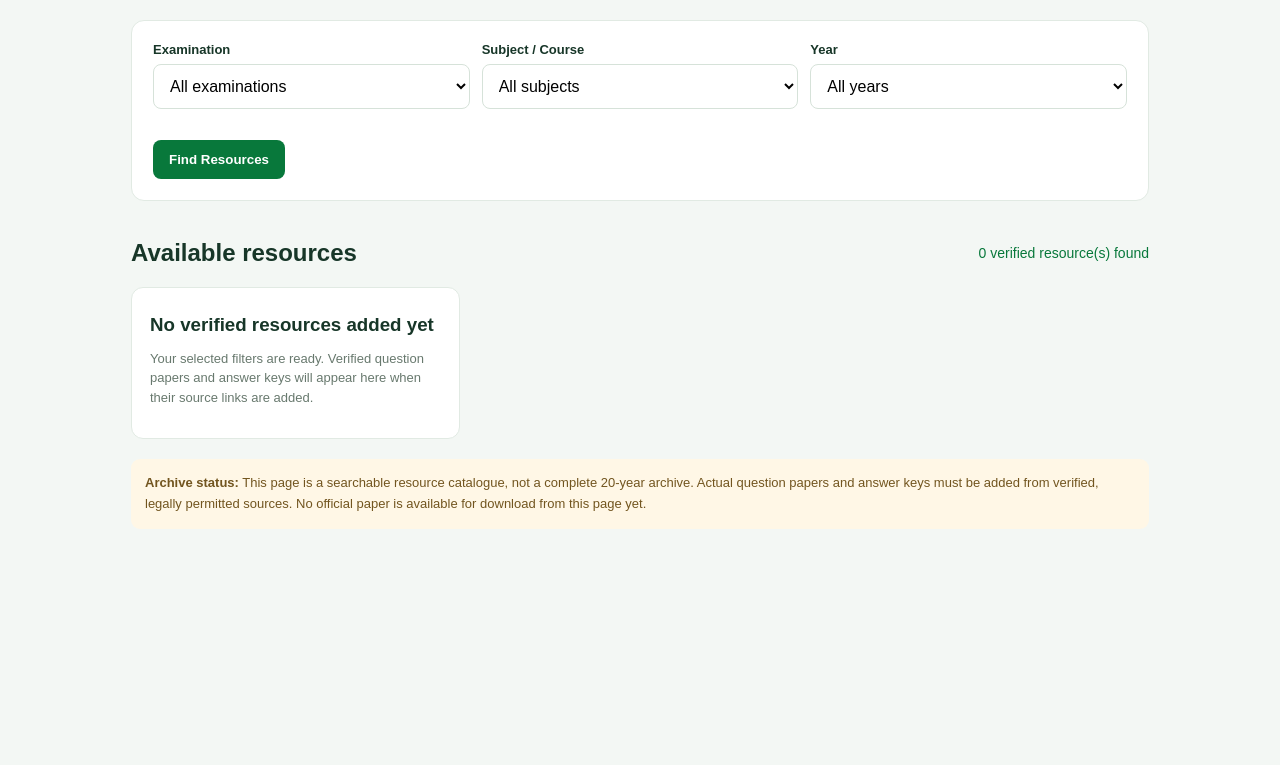
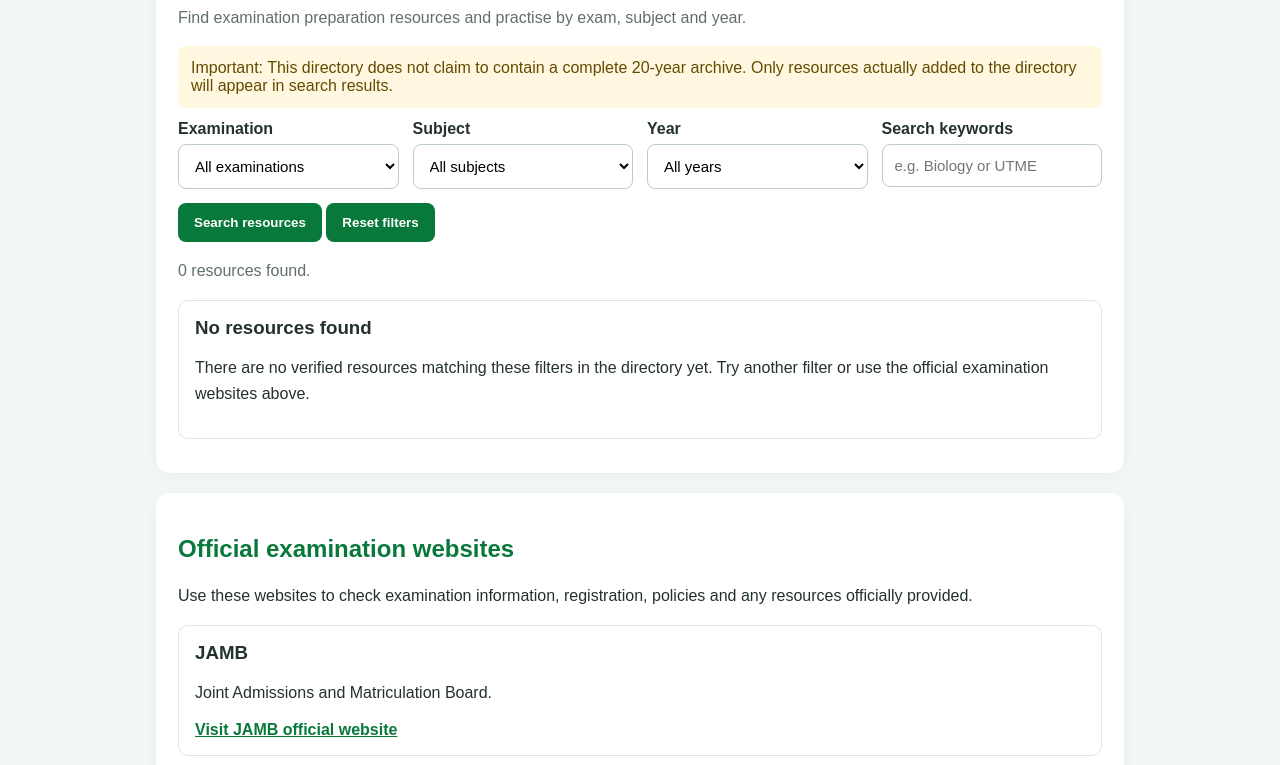
Before and after one commit to Joshleeboyz/campusgenius, a plain HTML site: page pages/past-questions.html in a window 1280 px wide. Shown: the part 167-932 px from the top of the page. Before the commit the page ends 800 px from the top, so only its background shows below. Drawn offline with Linux system fonts and the light colour scheme.

Commit message:
Update past-questions.html

```diff
--- a/pages/past-questions.html
+++ b/pages/past-questions.html
@@ -3,59 +3,60 @@
 <html lang="en">
 <head>
 <meta charset="UTF-8">
-<meta name="viewport" content="width=device-width,initial-scale=1">
-<title>Past Questions Library | CampusGenius</title>
+<meta name="viewport" content="width=device-width, initial-scale=1">
+<title>Past Questions Centre | CampusGenius</title>
 <style>
 *{box-sizing:border-box}
-body{margin:0;font-family:Arial,sans-serif;background:#f3f7f4;color:#173628}
-header{background:#08783b;color:white;padding:18px 5%;display:flex;justify-content:space-between;align-items:center;gap:12px}
-header a{color:white;text-decoration:none;font-weight:bold}
-main{max-width:1050px;margin:30px auto;padding:0 16px}
-.muted{color:#68796e;line-height:1.6}
-.panel{background:white;border:1px solid #e1eae3;border-radius:13px;padding:21px;margin:18px 0}
-.filters{display:grid;grid-template-columns:repeat(3,minmax(0,1fr));gap:12px}
-label{display:block;font-size:13px;font-weight:bold;margin-bottom:7px}
-select,input{width:100%;padding:12px;border:1px solid #d6e2d9;border-radius:8px;background:white;font:inherit}
-button{background:#08783b;color:white;border:0;padding:12px 16px;border-radius:8px;cursor:pointer;font-weight:bold}
-.grid{display:grid;grid-template-columns:repeat(3,minmax(0,1fr));gap:15px}
-.card{background:white;border:1px solid #e1eae3;border-radius:12px;padding:18px}
-.card h3{margin:8px 0}
-.tag{display:inline-block;background:#e8f4ec;color:#08783b;padding:5px 8px;border-radius:6px;font-size:12px;font-weight:bold}
-.card p{font-size:13px;line-height:1.5;color:#68796e}
-.card button{width:100%}
-#resultsMessage{color:#08783b;font-size:14px}
-.note{background:#fff7e6;color:#72551f;padding:14px;border-radius:9px;font-size:13px;line-height:1.6;margin-top:20px}
-@media(max-width:750px){.grid{grid-template-columns:repeat(2,minmax(0,1fr))}.filters{grid-template-columns:1fr}}
-@media(max-width:480px){.grid{grid-template-columns:1fr}header{padding:16px}}
+body{margin:0;font-family:Arial,sans-serif;background:#f3f7f4;color:#24332a}
+header{background:#08783b;color:#fff;padding:18px 6%;display:flex;justify-content:space-between;align-items:center;gap:12px;flex-wrap:wrap}
+header a{color:white;text-decoration:none}
+main{max-width:1000px;margin:28px auto;padding:0 16px}
+.panel{background:white;padding:22px;border-radius:14px;box-shadow:0 3px 14px #0000000b;margin-bottom:20px}
+h1,h2{color:#08783b}
+p{line-height:1.6}
+.muted{color:#617067}
+.grid{display:grid;grid-template-columns:repeat(auto-fit,minmax(190px,1fr));gap:14px}
+label{display:block;font-weight:bold;margin:12px 0 6px}
+input,select{width:100%;padding:12px;border:1px solid #bdcfc1;border-radius:8px;font-size:15px;background:white}
+button{padding:12px 16px;border:0;border-radius:8px;background:#08783b;color:white;font-weight:bold;cursor:pointer;margin-top:14px}
+button:hover{background:#065e2e}
+.resource{padding:16px;border:1px solid #dce6de;border-radius:10px;margin:12px 0}
+.resource h3{margin:0 0 8px}
+.resource a{color:#08783b;font-weight:bold}
+.tag{display:inline-block;background:#e3f1e7;color:#075b2d;padding:5px 8px;border-radius:6px;font-size:12px;margin-bottom:8px}
+.notice{background:#fff7df;padding:13px;border-radius:8px;color:#634b00}
+footer{text-align:center;padding:24px;color:#617067}
 </style>
 </head>
 <body>
 <header>
-  <strong>CampusGenius Past Questions</strong>
-  <a href="dashboard.html">← Dashboard</a>
+<strong>CampusGenius</strong>
+<a href="dashboard.html">Dashboard</a>
 </header>
+
 <main>
-  <h1>Past Questions Library 📚</h1>
-  <p class="muted">Find examination practice resources by examination type, subject, year and institution.</p>
+<section class="panel">
+<h1>Past Questions Centre</h1>
+<p class="muted">Find examination preparation resources and practise by exam, subject and year.</p>
+<div class="notice">Important: This directory does not claim to contain a complete 20-year archive. Only resources actually added to the directory will appear in search results.</div>
 
-  <section class="panel">
-    <div class="filters">
+<div class="grid">
 <div>
 <label for="exam">Examination</label>
 <select id="exam">
 <option value="all">All examinations</option>
-          <option>JAMB / UTME</option>
-          <option>WAEC</option>
-          <option>NECO</option>
-          <option>University</option>
-          <option>Polytechnic</option>
+<option value="JAMB">JAMB / UTME</option>
+<option value="WAEC">WAEC</option>
+<option value="NECO">NECO</option>
+<option value="University">University exams</option>
+<option value="Polytechnic">Polytechnic exams</option>
 </select>
 </div>
 <div>
-        <label for="subject">Subject / Course</label>
+<label for="subject">Subject</label>
 <select id="subject">
 <option value="all">All subjects</option>
-          <option>English Language</option>
+<option>Use of English</option>
 <option>Mathematics</option>
 <option>Biology</option>
 <option>Chemistry</option>
@@ -63,93 +64,134 @@ button{background:#08783b;color:white;border:0;padding:12px 16px;border-radius:8
 <option>Economics</option>
 <option>Government</option>
 <option>Health Information Management</option>
-          <option>Other</option>
 </select>
 </div>
 <div>
 <label for="year">Year</label>
-        <select id="year">
-          <option value="all">All years</option>
-        </select>
+<select id="year"><option value="all">All years</option></select>
+</div>
+<div>
+<label for="search">Search keywords</label>
+<input id="search" type="search" placeholder="e.g. Biology or UTME">
 </div>
 </div>
-    <p style="margin-bottom:0"><button id="filterButton" style="margin-top:15px">Find Resources</button></p>
+<button id="searchButton">Search resources</button>
+<button id="resetButton" type="button">Reset filters</button>
+<p id="count" class="muted" aria-live="polite"></p>
+<div id="results"></div>
 </section>
 
-  <div style="display:flex;justify-content:space-between;gap:12px;align-items:center;flex-wrap:wrap">
-    <h2>Available resources</h2>
-    <span id="resultsMessage"></span>
+<section class="panel">
+<h2>Official examination websites</h2>
+<p>Use these websites to check examination information, registration, policies and any resources officially provided.</p>
+<div class="resource">
+<h3>JAMB</h3>
+<p>Joint Admissions and Matriculation Board.</p>
+<a href="https://www.jamb.gov.ng/" target="_blank" rel="noopener noreferrer">Visit JAMB official website</a>
 </div>
-
-  <section class="grid" id="resourceGrid"></section>
-
-  <div class="note">
-    <strong>Archive status:</strong> This page is a searchable resource catalogue, not a complete 20-year archive. Actual question papers and answer keys must be added from verified, legally permitted sources. No official paper is available for download from this page yet.
+<div class="resource">
+<h3>WAEC Nigeria</h3>
+<p>West African Examinations Council.</p>
+<a href="https://www.waecnigeria.org/" target="_blank" rel="noopener noreferrer">Visit WAEC Nigeria</a>
 </div>
+<div class="resource">
+<h3>NECO</h3>
+<p>National Examinations Council.</p>
+<a href="https://neco.gov.ng/" target="_blank" rel="noopener noreferrer">Visit NECO official website</a>
+</div>
+</section>
 </main>
 
+<footer>CampusGenius — Learn Today. Lead Tomorrow.</footer>
+
 <script>
-const yearSelect=document.getElementById("year");
-for(let y=new Date().getFullYear();y>=new Date().getFullYear()-20;y--){
-  const option=document.createElement("option");
-  option.value=String(y);
-  option.textContent=String(y);
+const currentYear = new Date().getFullYear();
+const yearSelect = document.getElementById("year");
+
+for (let year = currentYear; year >= currentYear - 20; year--) {
+  const option = document.createElement("option");
+  option.value = String(year);
+  option.textContent = String(year);
   yearSelect.appendChild(option);
 }
 
-/* Add verified resources here when their permitted URLs are available. */
-const resources=[];
+// Add a resource here only when you have verified its source.
+// Do not add invented download links or claim that a resource exists.
+const resources = [];
 
-const grid=document.getElementById("resourceGrid");
-const message=document.getElementById("resultsMessage");
+const exam = document.getElementById("exam");
+const subject = document.getElementById("subject");
+const search = document.getElementById("search");
+const results = document.getElementById("results");
+const count = document.getElementById("count");
 
-function renderResources(){
-  const exam=document.getElementById("exam").value;
-  const subject=document.getElementById("subject").value;
-  const year=document.getElementById("year").value;
+function renderResources() {
+  const selectedExam = exam.value;
+  const selectedSubject = subject.value;
+  const selectedYear = yearSelect.value;
+  const keyword = search.value.trim().toLowerCase();
 
-  const matches=resources.filter(item=>
-    (exam==="all"||item.exam===exam)&&
-    (subject==="all"||item.subject===subject)&&
-    (year==="all"||String(item.year)===year)
+  const matches = resources.filter(item =>
+    (selectedExam === "all" || item.exam === selectedExam) &&
+    (selectedSubject === "all" || item.subject === selectedSubject) &&
+    (selectedYear === "all" || String(item.year) === selectedYear) &&
+    (!keyword || `${item.title} ${item.exam} ${item.subject} ${item.year} ${item.description}`.toLowerCase().includes(keyword))
   );
 
-  grid.replaceChildren();
+  results.replaceChildren();
+  count.textContent = `${matches.length} resource${matches.length === 1 ? "" : "s"} found.`;
 
-  if(matches.length===0){
-    const card=document.createElement("article");
-    card.className="card";
-    const heading=document.createElement("h3");
-    heading.textContent="No verified resources added yet";
-    const text=document.createElement("p");
-    text.textContent="Your selected filters are ready. Verified question papers and answer keys will appear here when their source links are added.";
-    card.append(heading,text);
-    grid.appendChild(card);
-  }else{
-    matches.forEach(item=>{
-      const card=document.createElement("article");
-      card.className="card";
-      const tag=document.createElement("span");
-      tag.className="tag";
-      tag.textContent=item.exam;
-      const heading=document.createElement("h3");
-      heading.textContent=item.subject+" — "+item.year;
-      const description=document.createElement("p");
-      description.textContent=item.description||"Verified study resource.";
-      const link=document.createElement("a");
-      link.href=item.url;
-      link.target="_blank";
-      link.rel="noopener noreferrer";
-      const button=document.createElement("button");
-      button.textContent="Open Resource";
-      link.appendChild(button);
-      card.append(tag,heading,description,link);
-      grid.appendChild(card);
+  if (matches.length === 0) {
+    const empty = document.createElement("div");
+    empty.className = "resource";
+    const title = document.createElement("h3");
+    title.textContent = "No resources found";
+    const message = document.createElement("p");
+    message.textContent = "There are no verified resources matching these filters in the directory yet. Try another filter or use the official examination websites above.";
+    empty.append(title, message);
+    results.appendChild(empty);
+    return;
+  }
+
+  matches.forEach(item => {
+    const card = document.createElement("div");
+    card.className = "resource";
+
+    const tag = document.createElement("span");
+    tag.className = "tag";
+    tag.textContent = `${item.exam} • ${item.year}`;
+
+    const title = document.createElement("h3");
+    title.textContent = item.title;
+
+    const description = document.createElement("p");
+    description.textContent = item.description;
+
+    const link = document.createElement("a");
+    link.href = item.url;
+    link.target = "_blank";
+    link.rel = "noopener noreferrer";
+    link.textContent = "Open resource";
+
+    card.append(tag, title, description, document.createElement("br"), link);
+    results.appendChild(card);
   });
 }
-  message.textContent=matches.length+" verified resource(s) found";
-}
-document.getElementById("filterButton").addEventListener("click",renderResources);
+
+document.getElementById("searchButton").addEventListener("click", renderResources);
+
+document.getElementById("resetButton").addEventListener("click", () => {
+  exam.value = "all";
+  subject.value = "all";
+  yearSelect.value = "all";
+  search.value = "";
+  renderResources();
+});
+
+search.addEventListener("keydown", event => {
+  if (event.key === "Enter") renderResources();
+});
+
 renderResources();
 </script>
 </body>
```
Lines whose indentation alone changed are shown as unchanged.
